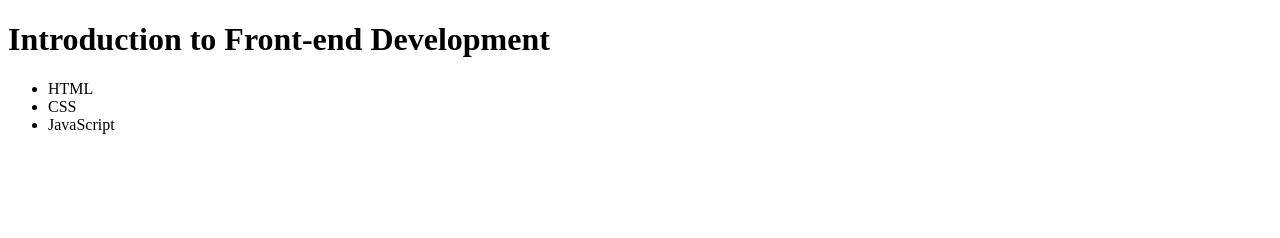
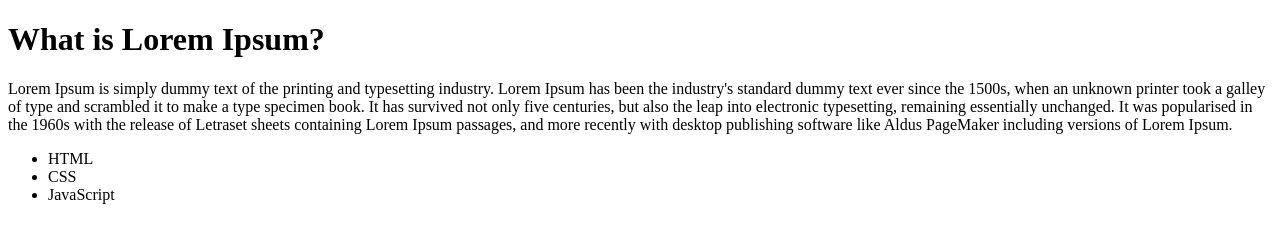
Before and after one commit to Zorankizo/front-end-development, a plain HTML site: page index.html in a window 1280 px wide. Drawn offline with Linux system fonts and the light colour scheme.

Commit message:
New add paragraph

```diff
--- a/index.html
+++ b/index.html
@@ -4,7 +4,10 @@
   <title></title>
 </head>
 <body>
-<h1>Introduction to Front-end Development</h1>
+<h1>What is Lorem Ipsum?</h1>
+
+<p>Lorem Ipsum is simply dummy text of the printing and typesetting industry. Lorem Ipsum has been the industry's standard dummy text ever since the 1500s, when an unknown printer took a galley of type and scrambled it to make a type specimen book. It has survived not only five centuries, but also the leap into electronic typesetting, remaining essentially unchanged. It was popularised in the 1960s with the release of Letraset sheets containing Lorem Ipsum passages,
+and more recently with desktop publishing software like Aldus PageMaker including versions of Lorem Ipsum.</p>
 <ul>
 <li>HTML</li>
 <li>CSS</li>
```
